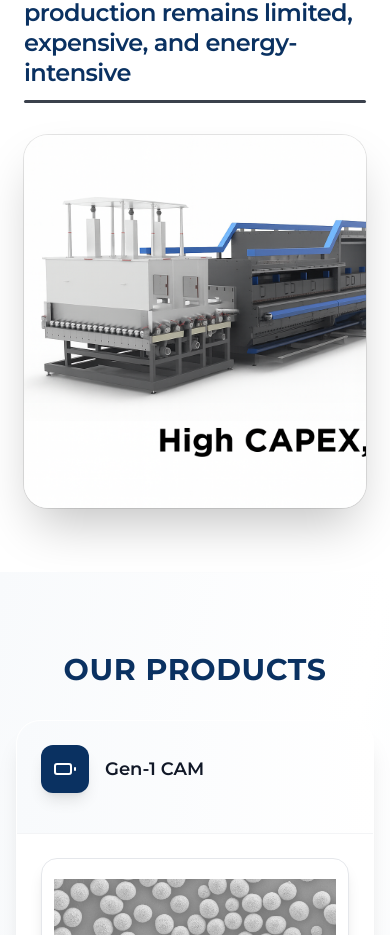
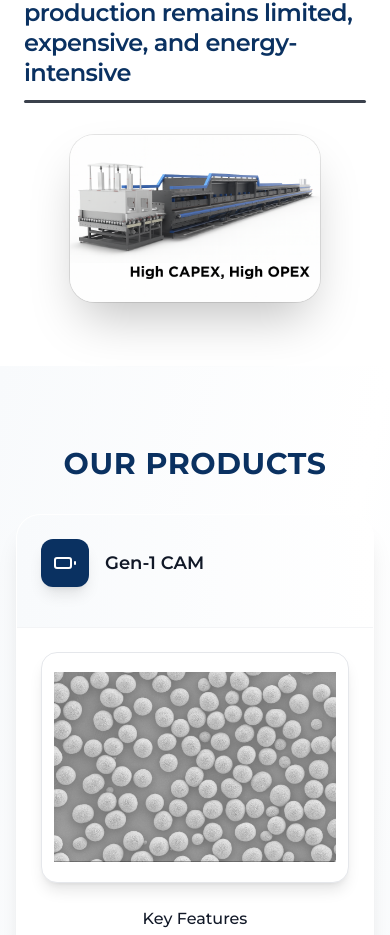
Before and after one commit to Zhengrui-Xu/Fermi-Landing-page, a Next.js app: page / in a window 390 px wide. Shown: the part 1872-2807 px from the top of the page. Built offline with nearby package versions, Linux system fonts and the light colour scheme.

Commit message:
fixed mobile view

```diff
--- a/src/app/globals.css
+++ b/src/app/globals.css
@@ -63,12 +63,12 @@
     --font-body: 'Poppins', sans-serif;
 
     /* Brand Colors - Modern SaaS Palette */
-    --brand-primary: #0A3161;      /* Deep Navy */
-    --brand-secondary: #B31942;    /* Vibrant Red */
-    --brand-accent: #22C55E;       /* Success Green */
-    --text-primary: #1e293b;       /* Slate-800 */
-    --text-secondary: #64748b;     /* Slate-500 */
-    --text-muted: #94a3b8;         /* Slate-400 */
+    --brand-primary: #0a3161; /* Deep Navy */
+    --brand-secondary: #b31942; /* Vibrant Red */
+    --brand-accent: #22c55e; /* Success Green */
+    --text-primary: #1e293b; /* Slate-800 */
+    --text-secondary: #64748b; /* Slate-500 */
+    --text-muted: #94a3b8; /* Slate-400 */
   }
 
   .dark {
@@ -351,6 +351,11 @@ html.lenis {
   .hero-title h1 {
     font-size: clamp(1.5rem, 4vw, 2rem) !important;
   }
+
+  /* Make problem image smaller on mobile */
+  .problem-image {
+    max-width: 250px !important;
+  }
 }
 
 /* iPad specific fixes */
@@ -359,6 +364,11 @@ html.lenis {
     max-width: 90vw !important;
     padding-left: 32px !important;
     padding-right: 32px !important;
+  }
+
+  /* Make problem image smaller on iPad */
+  .problem-image {
+    max-width: 350px !important;
   }
 }
 
--- a/src/components/about-section.js
+++ b/src/components/about-section.js
@@ -34,7 +34,7 @@ function ProblemBlock({ eyebrow = 'The Problem', title, imageSrc }) {
             alt="Problem visual"
             width={560}
             height={400}
-            className="block w-full max-w-[560px] h-auto object-contain"
+            className="problem-image block w-full max-w-[280px] sm:max-w-[320px] md:max-w-[400px] lg:max-w-[560px] h-auto object-contain"
             style={{ width: 'auto' }}
             onError={e => {
               e.currentTarget.style.display = 'none'
--- a/src/components/magic-navbar.js
+++ b/src/components/magic-navbar.js
@@ -151,30 +151,7 @@ export default function MagicNavbar() {
             className="md:hidden border-t border-border/40 bg-background/95 backdrop-blur"
           >
             <div className="container py-4">
-              {/* Mobile Logo */}
-              <div className="flex items-center space-x-3 mb-6">
-                <div className="h-10 w-10 relative">
-                  <Image
-                    src="/LogoFinal/ONLY LOGO svgs/Only_Logo_High.svg"
-                    alt="Fermi Energy Logo"
-                    width={40}
-                    height={40}
-                    className="h-full w-full object-contain"
-                  />
-                </div>
-                <div className="h-10 w-auto relative">
-                  <Image
-                    src="/LogoFinal/TextLogo/text_logo_mid.svg"
-                    alt="Fermi Energy"
-                    width={200}
-                    height={40}
-                    className="h-full w-auto object-contain"
-                    style={{ width: 'auto' }}
-                  />
-                </div>
-              </div>
-
-              {/* Mobile Navigation */}
+              {/* Mobile Navigation - No Logo */}
               <nav className="flex flex-col space-y-4">
                 {navigation.map(item => (
                   <a
```
